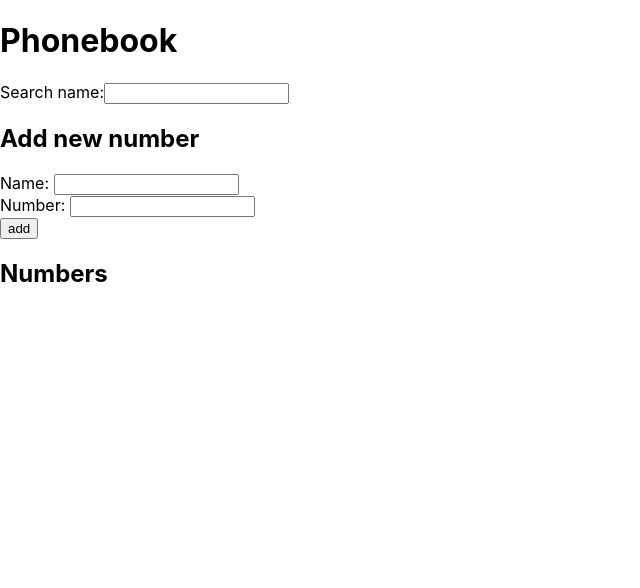
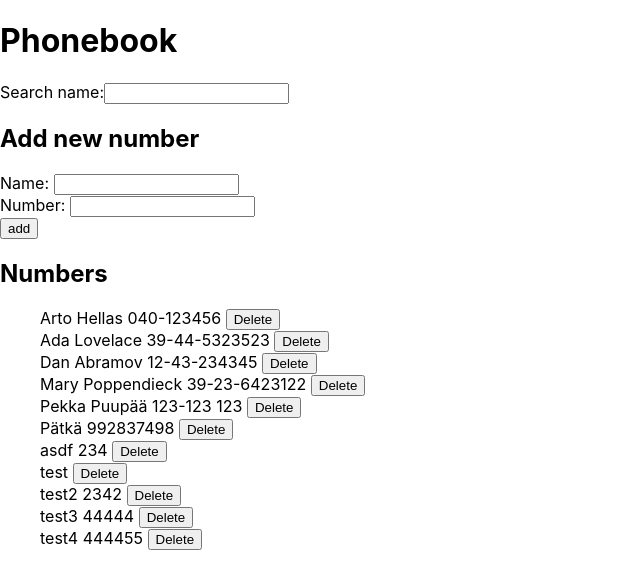
Before and after one commit to aarneharju/fullstack-open-2022, a React (Create React App) app in the folder part2/phonebook/: page / in a window 1280 px wide. Shown: the top 588 px of the page, without its empty margins (0-640 px from the left). Built offline with nearby package versions, Linux system fonts and the light colour scheme; data requests are answered from the project's data file.

Commit message:
Refactored apiCalls.js

```diff
--- a/part2/phonebook/db.json
+++ b/part2/phonebook/db.json
@@ -29,6 +29,31 @@
       "name": "Pätkä",
       "number": "992837498",
       "id": 6
+    },
+    {
+      "name": "asdf",
+      "number": "234",
+      "id": 7
+    },
+    {
+      "name": "test",
+      "number": "",
+      "id": 8
+    },
+    {
+      "name": "test2",
+      "number": "2342",
+      "id": 9
+    },
+    {
+      "name": "test3",
+      "number": "44444",
+      "id": 10
+    },
+    {
+      "name": "test4",
+      "number": "444455",
+      "id": 11
     }
   ]
 }
--- a/part2/phonebook/src/App.js
+++ b/part2/phonebook/src/App.js
@@ -2,7 +2,8 @@
 
 import './App.css';
 import { useState, useEffect } from 'react';
-import apicalls from './apicalls';
+import apiCalls from './apiCalls';
+import axios from 'axios';
 
 // Components
 const Search = (props) => {
@@ -40,8 +41,14 @@ const Numbers = (props) => {
 };
 
 const Person = (props) => {
-  return <li>{props.person.name} {props.person.number}</li>;
+  return <li>{props.person.name} {props.person.number} <Button onClick={''} personToDelete='props.id' text='Delete' /></li>;
 };
+
+const Button = (props) => {
+  return (
+    <button onClick={() => props.onClick(props.personToDelete)} >{props.text}</button>
+  )
+}
 
 const App = () => {
   // Setup states
@@ -51,13 +58,14 @@ const App = () => {
   const [newName, setNewName] = useState('');
   const [newNumber, setNewNumber] = useState('');
 
-  const personsArray = persons.filter(person => person.name.toLowerCase().includes(newSearch.toLowerCase())).map(person => <Person key={person.id} person={person} />);
+  const personsArray = persons.filter(person => person.name.toLowerCase().includes(newSearch.toLowerCase())).map(person => <Person key={person.id} person={person} deletePerson={''} />);
 
   // Effect hooks
 
   // Get data from json-server
   useEffect(() => {
-    apicalls.getAllNotes();
+    apiCalls.getAllPersons()
+      .then(data => setPersons(data));
   }, [])
 
   // Handler functions
@@ -79,17 +87,24 @@ const App = () => {
 
       const newNumberObject = { name: newName, number: newNumber };
 
-      apicalls.addNote(newNumberObject);
-      setPersons(persons.concat({ id: persons.length + 1, name: newName, number: newNumber }));
-      setNewName('');
-      setNewNumber('');
-      return
-
+      apiCalls.addPerson(newNumberObject)
+        .then(data => {
+          setPersons(persons.concat({ id: data.id, name: data.name, number: data.number }));
+          setNewName('');
+          setNewNumber('');
+          return
+        });
 
     } else {
       alert(`${newName} is already in the phone book`);
     }
   };
+
+  // Functions
+  const deletePerson = (id) => {
+    apiCalls.deletePerson(id)
+      .then(deletedPerson => setPersons(persons.filter(person => person.id !== deletedPerson.id)));
+  }
 
   // Render
   return (
--- a/part2/phonebook/src/apicalls.js
+++ b/part2/phonebook/src/apicalls.js
@@ -3,13 +3,19 @@ import axios from 'axios';
 const databaseUrl = 'http://localhost:3001/persons';
 const serverConnectionErrorMessage = 'Connection to server failed: ';
 
-const getAllNotes = () =>
+const getAllPersons = () =>
     axios.get(databaseUrl)
-        .then(result => result.data)
+        .then(response => response.data)
         .catch(error => alert(`Unable to fetch notes, ${serverConnectionErrorMessage}: ${error}`));
 
-const addNote = note => axios.post(databaseUrl, note)
-    .then(response => response.data)
-    .catch(error => alert(`Unable to add note, ${serverConnectionErrorMessage}: ${error}`));
+const addPerson = note =>
+    axios.post(databaseUrl, note)
+        .then(response => response.data)
+        .catch(error => alert(`Unable to add note, ${serverConnectionErrorMessage}: ${error}`));
 
-export default { getAllNotes, addNote };
+const deletePerson = personID =>
+    axios.delete(databaseUrl, personID)
+        .then(response => response.data)
+        .catch(error => alert(`Unable to delete person, ${serverConnectionErrorMessage}: ${error}`));
+
+export default { getAllPersons, addPerson, deletePerson };
```
